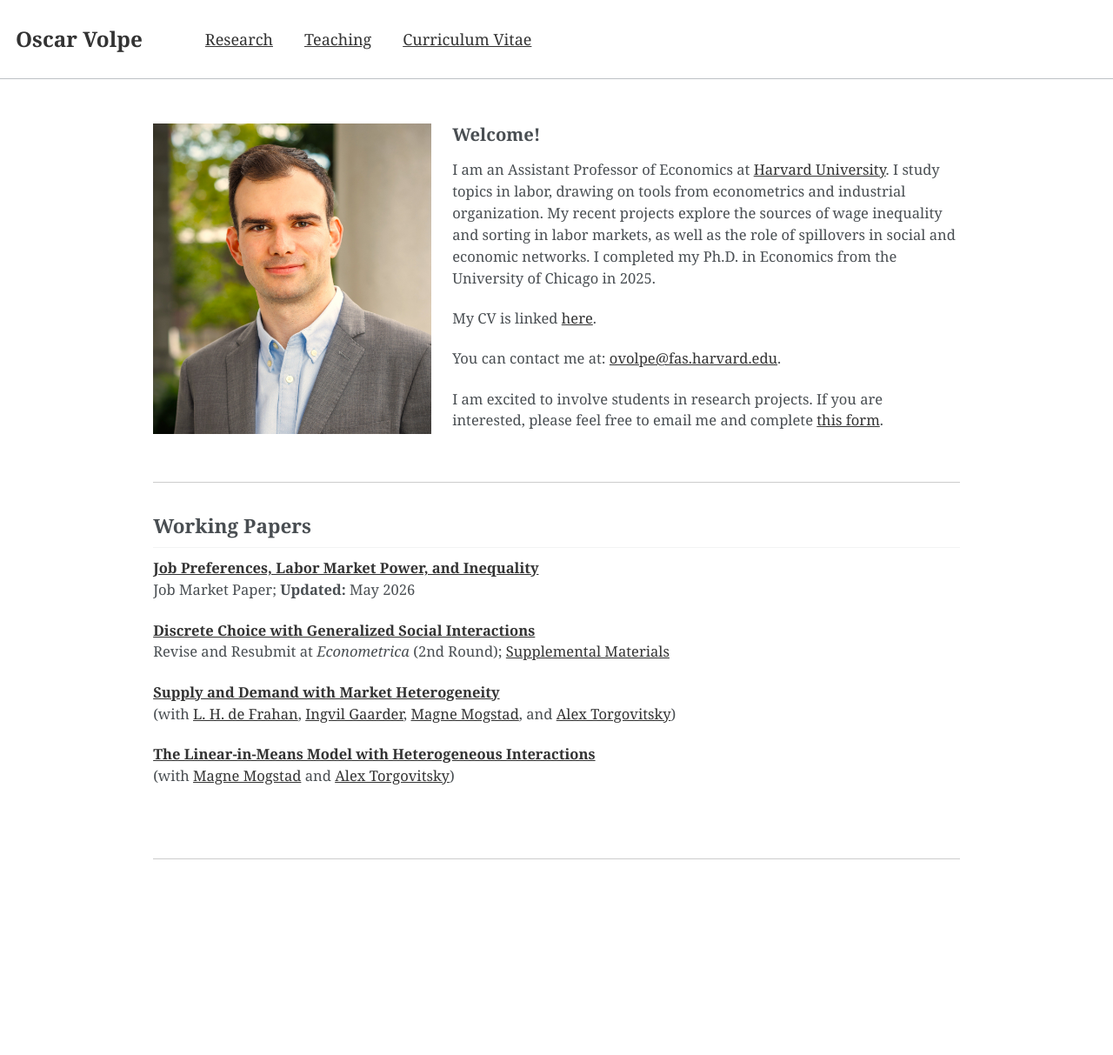
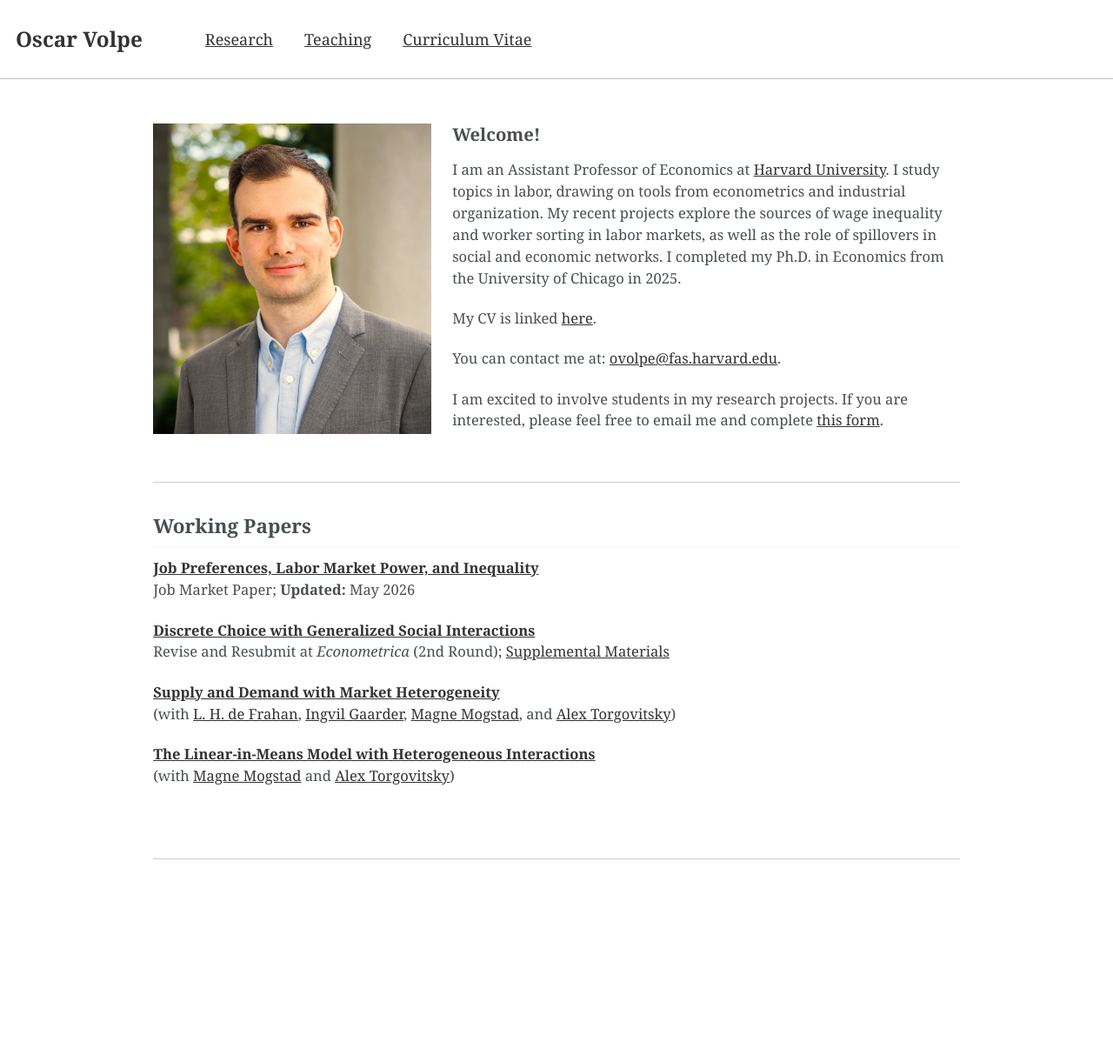
Before and after one commit to ovolpe/ovolpe.github.io, a Jekyll site: the page built from _pages/about.md, in a window 1280 px wide. Shown: the whole page at 87% size. Built offline with Jekyll 4.4.1, drawn with Linux system fonts in a browser that asks for light colours.

Commit message:
Update about.md

```diff
--- a/_pages/about.md
+++ b/_pages/about.md
@@ -13,13 +13,13 @@ redirect_from:
   <div class="profile-intro__text">
     <h4><span style="font-size: 1.5em;">Welcome!</span></h4>
 
-    <p>I am an Assistant Professor of Economics at <a href="https://www.economics.harvard.edu">Harvard University</a>. I study topics in labor, drawing on tools from econometrics and industrial organization. My recent projects explore the sources of wage inequality and sorting in labor markets, as well as the role of spillovers in social and economic networks. I completed my Ph.D. in Economics from the University of Chicago in 2025.</p>
+    <p>I am an Assistant Professor of Economics at <a href="https://www.economics.harvard.edu">Harvard University</a>. I study topics in labor, drawing on tools from econometrics and industrial organization. My recent projects explore the sources of wage inequality and worker sorting in labor markets, as well as the role of spillovers in social and economic networks. I completed my Ph.D. in Economics from the University of Chicago in 2025.</p>
 
     <p>My CV is linked <a href="/files/cv.pdf">here</a>.</p>
 
     <p>You can contact me at: <a href="mailto:ovolpe@fas.harvard.edu">ovolpe@fas.harvard.edu</a>.</p>
 
-    <p>I am excited to involve students in research projects. If you are <span class="profile-intro__interest-line">interested, please feel free to email me and complete <a href="https://forms.gle/pkjh1iUREUHGBe8G6">this form</a>.</span></p>
+    <p>I am excited to involve students in my research projects. If you are <span class="profile-intro__interest-line">interested, please feel free to email me and complete <a href="https://forms.gle/pkjh1iUREUHGBe8G6">this form</a>.</span></p>
   </div>
 </div>
 
```
